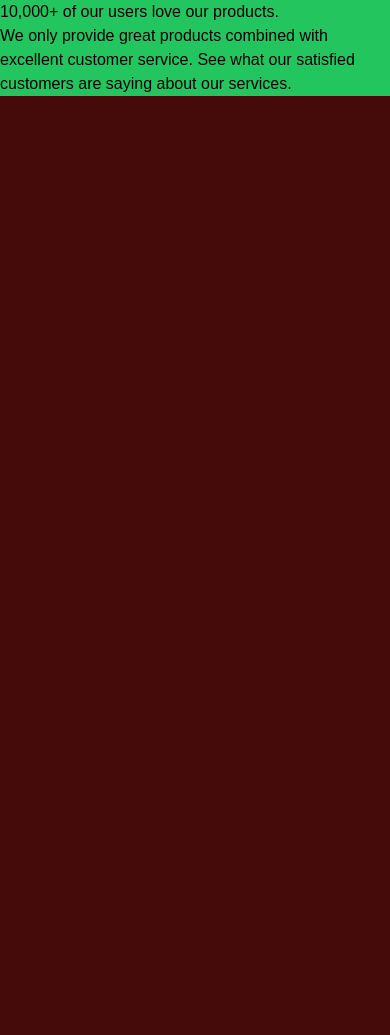
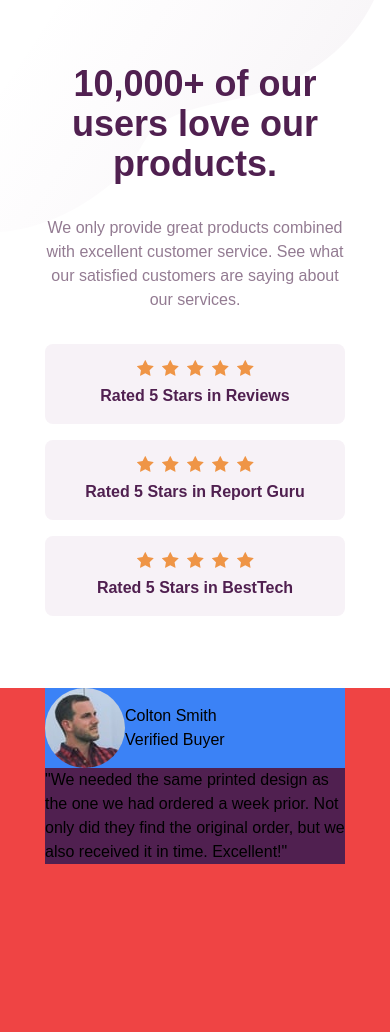
Before and after one commit to Kellinton/social-proof-section-tailwindcss, a website: page src/index.html in a window 390 px wide. Shown: the top 1035 px of the page. Before the commit the page ends 844 px from the top, so only its background shows below. Drawn offline with Linux system fonts and the light colour scheme.

Commit message:
responsivo 70%

```diff
--- a/src/index.html
+++ b/src/index.html
@@ -9,20 +9,107 @@ class="font-spartan" lang="pt-BR">
     <title>Social Proof Section</title>
 </head>
     <body
-    class="bg-red-950">
+    class="w-full h-full relative">
+
+      <img
+      class="absolute top-0" src="../assets/img/bg-pattern-top-mobile.svg" alt="">
+
         <main
-        class="bg-blue-950">
+        class="grid grid-cols-1 grid-rows-5 min-h-screen">
+
+          <!-- Cabeçalho -->
           <div
-        class="bg-green-500">
+          class="w-[300px] mx-auto mt-16 mb-8  flex flex-col items-center">
           <h1
-        class="text-">
+          class="text-4xl w-[300px] text-center text-roxo-0 font-extrabold mb-8">
           10,000+ of our users love our products.
           </h1>
           <p
-        class="">
+          class="text-cinza-0 font-thin  text-center">
           We only provide great products combined with excellent customer service.
           See what our satisfied customers are saying about our services.
           </p>
+          </div>
+
+          <!-- Rates Info-->
+          <div
+          class="mb-8">
+            <div
+            class=" flex flex-col items-center justify-center gap-4">
+              <div
+              class="w-[300px] bg-branco1-0 p-4 rounded-lg flex flex-col items-center">
+                <div
+                class="flex gap-2 mb-2">
+                  <img src="../assets/img/icon-star.svg" alt="">
+                  <img src="../assets/img/icon-star.svg" alt="">
+                  <img src="../assets/img/icon-star.svg" alt="">
+                  <img src="../assets/img/icon-star.svg" alt="">
+                  <img src="../assets/img/icon-star.svg" alt="">
+                </div>
+                <p
+                class="text-roxo-0 font-bold">
+                  Rated 5 Stars in Reviews
+                </p>
+              </div>
+              <div
+              class="w-[300px] bg-branco1-0 p-4 rounded-lg flex flex-col items-center">
+                <div
+                class="flex gap-2 mb-2">
+                  <img src="../assets/img/icon-star.svg" alt="">
+                  <img src="../assets/img/icon-star.svg" alt="">
+                  <img src="../assets/img/icon-star.svg" alt="">
+                  <img src="../assets/img/icon-star.svg" alt="">
+                  <img src="../assets/img/icon-star.svg" alt="">
+                </div>
+                <p
+                class="text-roxo-0 font-bold">
+                Rated 5 Stars in Report Guru
+                </p>
+              </div>
+              <div
+              class="w-[300px] bg-branco1-0 p-4 rounded-lg flex flex-col items-center">
+                <div
+                class="flex gap-2 mb-2">
+                  <img src="../assets/img/icon-star.svg" alt="">
+                  <img src="../assets/img/icon-star.svg" alt="">
+                  <img src="../assets/img/icon-star.svg" alt="">
+                  <img src="../assets/img/icon-star.svg" alt="">
+                  <img src="../assets/img/icon-star.svg" alt="">
+                </div>
+                <p
+                class="text-roxo-0 font-bold">
+                Rated 5 Stars in BestTech
+                </p>
+              </div>
+            </div>
+          </div>
+
+          <!-- Avaliações-->
+
+          <div
+          class="bg-red-500 flex flex-col items-center">
+            <div
+            class="bg-roxo-0 w-[300px]">
+              <div
+              class="">
+              <div
+              class="bg-blue-500 flex items-center">
+                <img
+                class="rounded-full" src="../assets/img/image-colton.jpg" alt="">
+                <div
+                class="flex flex-col">
+                  <span
+                  class="text-">Colton Smith</span>
+                  <span>Verified Buyer</span>
+                </div>
+              </div>
+              <p>
+                "We needed the same printed design as the one we had ordered a week prior.
+                Not only did they find the original order, but we also received it in time.
+                Excellent!"
+              </p>
+              </div>
+            </div>
           </div>
         </main>
     <!-- <footer class="attribution">
```
Also changed, not shown: index.html (+1 -1 lines), assets/design/README-template.md (renamed from design/README-template.md), assets/design/desktop-design.jpg (renamed from design/desktop-design.jpg), assets/design/desktop-preview.jpg (renamed from design/desktop-preview.jpg), assets/design/mobile-design.jpg (renamed from design/mobile-design.jpg), assets/design/style-guide.md (renamed from design/style-guide.md), dist/output.css. Lines whose indentation alone changed are shown as unchanged.
